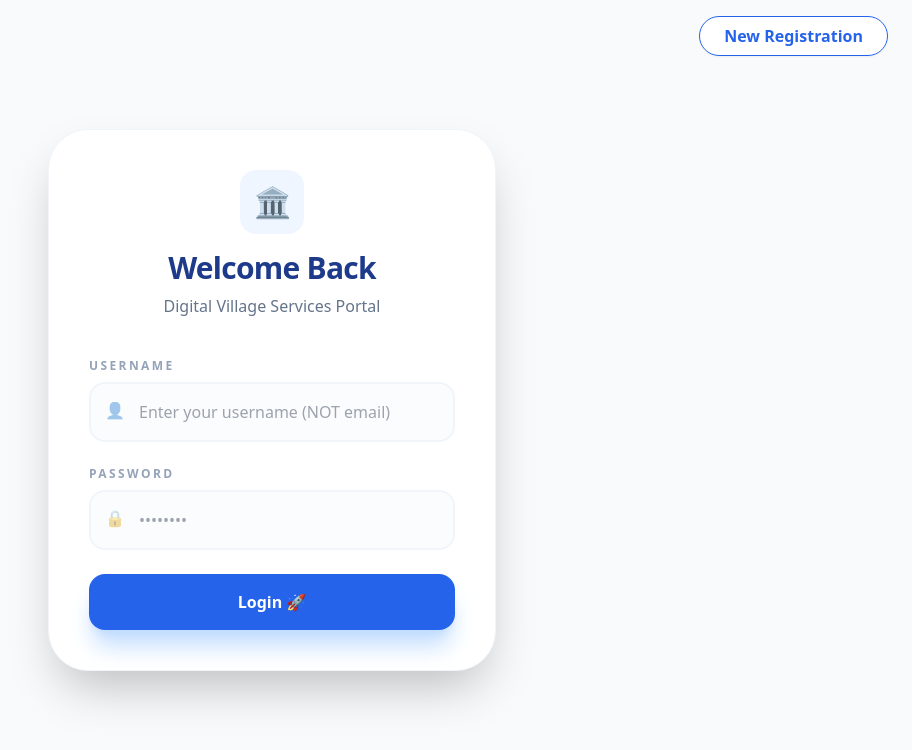
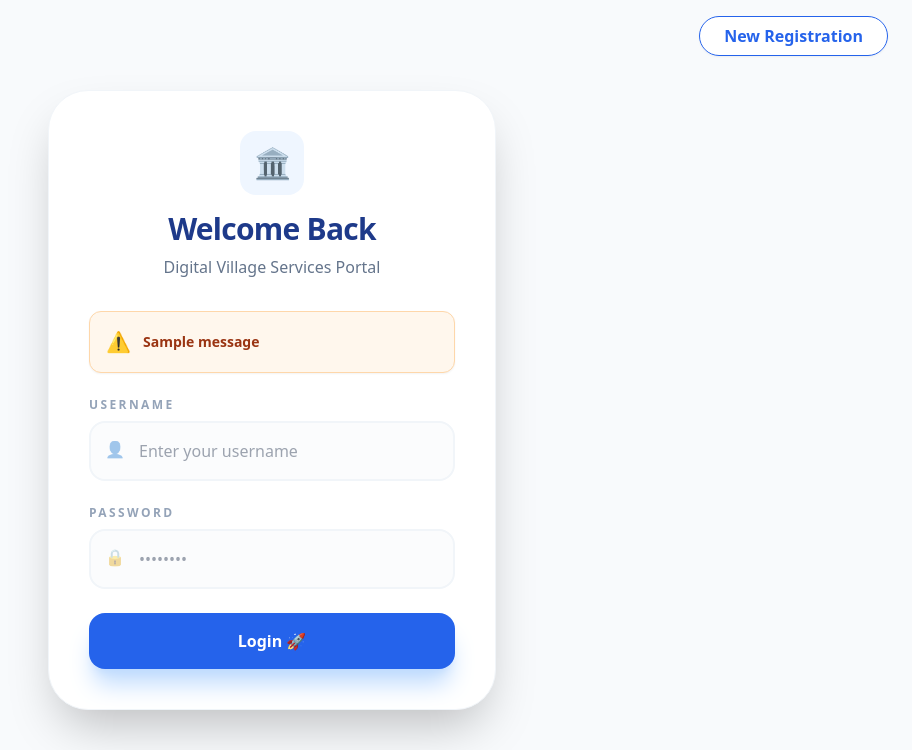
Before and after one commit to AnanthaKrishnan147/e-village-portal, a Flask app: page /login in a window 1280 px wide. Shown: the top 750 px of the page, without its empty margins (368-1280 px from the left). Run offline with Flask 3, Linux system fonts and the light colour scheme; tables that the repository leaves empty hold one stand-in row (values such as "Sample post"); one stand-in notice (Sample message) is shown; some libraries are stand-ins or nearby versions.

Commit message:
Implement login attempt tracking and account lockout feature; enhance login page with flash message display for errors and status updates.

```diff
--- a/app.py
+++ b/app.py
@@ -136,50 +136,34 @@ def register():
 
 @app.route('/login', methods=['GET', 'POST'])
 def login():
+    # Initialize attempts counter if not present
+    if 'login_attempts' not in session:
+        session['login_attempts'] = 0
+
     if request.method == 'POST':
-        # 1. Get the raw data from the form
-        username_input = request.form.get('username')
-        password_input = request.form.get('password')
+        # Check if already locked out
+        if session['login_attempts'] >= 3:
+            flash("⛔ Account Locked: Too many failed attempts. Please contact the Village Office.", "error")
+            return render_template('login.html')
 
-        # DEBUG PRINT: What did the form send?
-        print(f"\n--- DEBUG LOGIN START ---")
-        print(f"1. Form sent Username: '{username_input}'")
-        print(f"2. Form sent Password: '{password_input}'")
-
-        # Robust check: If 'username' is empty, try finding 'user_id' or 'email'
-        if not username_input:
-            print("   -> Username missing, checking fallback fields...")
-            username_input = request.form.get('user_id') or request.form.get('email')
+        username_input = request.form.get('username') or request.form.get('user_id')
+        password = request.form.get('password')
 
         if not username_input:
-            print("❌ ERROR: No username found in form data.")
-            return "❌ Error: Browser sent empty username. Refresh page."
+            flash("❌ Error: Username cannot be empty.", "error")
+            return render_template('login.html')
 
         username_input = username_input.strip()
 
-        # 2. Database Lookup
         conn = sqlite3.connect('village_office.db', timeout=10)
         conn.row_factory = sqlite3.Row
-
-        print(f"3. Searching DB for username: '{username_input}'")
         user = conn.execute("SELECT * FROM users WHERE username = ?", (username_input,)).fetchone()
         conn.close()
 
-        # 3. Analyze the result
-        if user is None:
-            print(f"❌ RESULT: User '{username_input}' NOT FOUND in database.")
-            # OPTIONAL: Check if they used an email by mistake?
-            return f"❌ User '{username_input}' not found. Did you register?"
-
-        print(f"✅ User found: ID={user['id']}, Role={user['role']}")
-
-        # 4. Check Password
-        password_match = check_password_hash(user['password_hash'], password_input)
-        print(f"4. Password Verification Result: {password_match}")
-
-        if password_match:
-            print("✅ LOGIN SUCCESS! Redirecting...")
-            print("--- DEBUG LOGIN END ---\n")
+        # VERIFY CREDENTIALS
+        if user and check_password_hash(user['password_hash'], password):
+            # ✅ SUCCESS: Reset attempts and Log in
+            session['login_attempts'] = 0
 
             session['user_id'] = user['id']
             session['client_id'] = user['client_id']
@@ -190,9 +174,16 @@ def login():
                 return redirect(url_for('officer_dashboard'))
             return redirect(url_for('portal'))
 
-        print("❌ RESULT: Password does not match.")
-        print("--- DEBUG LOGIN END ---\n")
-        return "❌ Login Failed: Incorrect Password."
+        # ❌ FAILURE: Increment attempts
+        session['login_attempts'] += 1
+        remaining = 3 - session['login_attempts']
+
+        if remaining > 0:
+            flash(f"❌ Invalid Credentials. {remaining} attempts remaining.", "error")
+        else:
+            flash("⛔ Maximum attempts reached. Access is now locked.", "error")
+
+        return render_template('login.html') # Stay on the login page
 
     return render_template('login.html')
 
--- a/templates/login.html
+++ b/templates/login.html
@@ -15,7 +15,7 @@
     </div>
 
     <main class="w-full max-w-md p-10 bg-white rounded-[2.5rem] shadow-2xl border border-slate-100">
-        <div class="text-center mb-10">
+        <div class="text-center mb-8">
             <div class="inline-flex items-center justify-center w-16 h-16 bg-blue-50 rounded-2xl mb-4">
                 <span class="text-3xl">🏛️</span>
             </div>
@@ -23,12 +23,25 @@
             <p class="text-slate-500 mt-2 font-medium">Digital Village Services Portal</p>
         </div>
 
+        {% with messages = get_flashed_messages(with_categories=true) %}
+            {% if messages %}
+                {% for category, message in messages %}
+                <div class="mb-6 p-4 rounded-xl flex items-center gap-3 shadow-sm border
+                    {% if 'Locked' in message or 'Maximum' in message %} bg-red-100 border-red-200 text-red-800
+                    {% else %} bg-orange-50 border-orange-200 text-orange-800 {% endif %}">
+                    <span class="text-xl">⚠️</span>
+                    <p class="text-sm font-bold">{{ message }}</p>
+                </div>
+                {% endfor %}
+            {% endif %}
+        {% endwith %}
+
         <form action="/login" method="POST" class="space-y-6">
 
             <div>
                 <label class="block text-xs font-bold text-slate-400 mb-2 uppercase tracking-[0.2em]">Username</label>
                 <div class="relative">
-                    <input type="text" name="username" placeholder="Enter your username (NOT email)" required
+                    <input type="text" name="username" placeholder="Enter your username" required
                         class="w-full p-4 pl-12 rounded-2xl border-2 border-slate-100 bg-slate-50/50 focus:bg-white focus:border-blue-500 focus:ring-4 focus:ring-blue-100 outline-none transition-all">
                     <span class="absolute left-4 top-4 opacity-40">👤</span>
                 </div>
```
